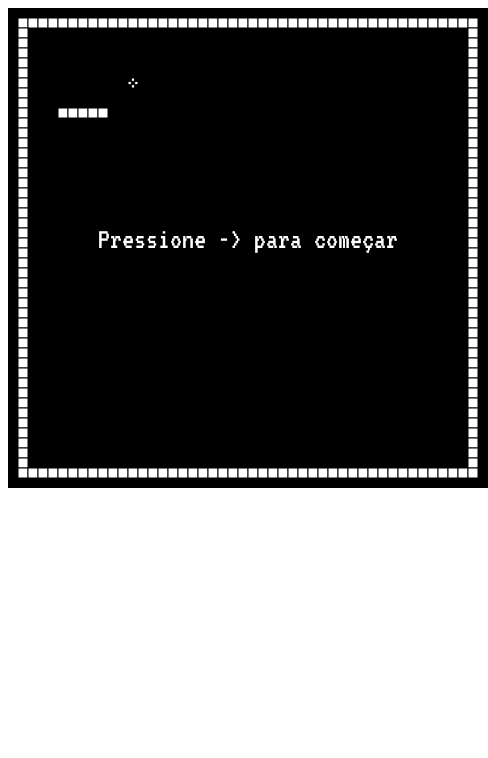
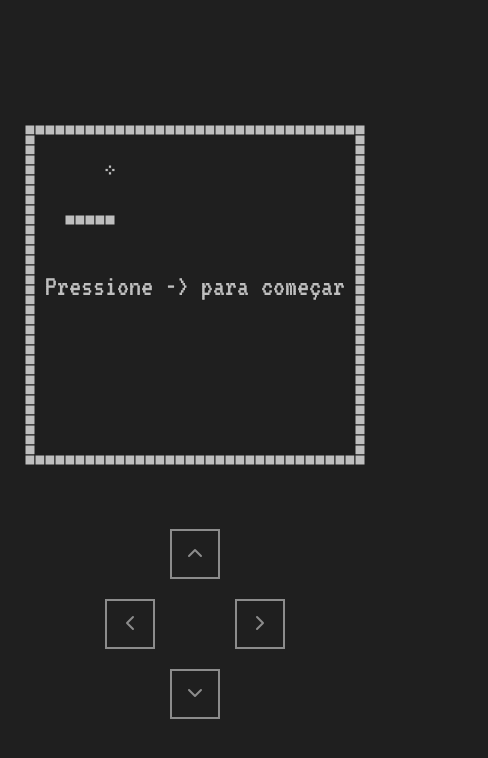
Before and after one commit to GustavoPix/Snake_js, a plain HTML site: page index.html in a window 390 px wide. Shown: the whole page, 488 px wide, since content can reach past the window. Drawn offline with Linux system fonts and the light colour scheme.

Commit message:
mobile support

```diff
--- a/index.html
+++ b/index.html
@@ -1,17 +1,46 @@
 <!DOCTYPE html>
-<html lang="en">
+<html lang="pt-br">
 <head>
     <meta charset="UTF-8">
     <meta name="viewport" content="width=device-width, initial-scale=1.0">
     <title>Snake.js</title>
     <link rel="preconnect" href="https://fonts.gstatic.com">
     <link href="https://fonts.googleapis.com/css2?family=VT323&display=swap" rel="stylesheet">
+    <link rel="stylesheet" href="/css/style.css">
 </head>
 <body>
-    <canvas width="480" height="480"></canvas>
-    <script src="/js/auxiliares.js"></script>
-    <script src="/js/screen.js"></script>
-    <script src="/js/snake.js"></script>
+    <div class="game">
+        <canvas width="360" height="360"></canvas>
+        <div class="row">
+            <button id="buttonUp">
+                <svg width="24" height="24" viewBox="0 0 24 24" fill="none" xmlns="http://www.w3.org/2000/svg">
+                    <path d="M18 15L12 9L6 15" stroke="black" stroke-width="2" stroke-linecap="round" stroke-linejoin="round"/>
+                </svg>
+            </button>
+        </div>
+        <div class="row">
+            <button id="buttonLeft">
+                <svg width="24" height="24" viewBox="0 0 24 24" fill="none" xmlns="http://www.w3.org/2000/svg">
+                    <path d="M15 18L9 12L15 6" stroke="black" stroke-width="2" stroke-linecap="round" stroke-linejoin="round"/>
+                </svg>
+            </button>
+            <button id="buttonRight">
+                <svg width="24" height="24" viewBox="0 0 24 24" fill="none" xmlns="http://www.w3.org/2000/svg">
+                    <path d="M9 18L15 12L9 6" stroke="black" stroke-width="2" stroke-linecap="round" stroke-linejoin="round"/>
+                </svg>
+            </button>
+        </div>
+        <div class="row">
+            <button id="buttonDown">
+                <svg width="24" height="24" viewBox="0 0 24 24" fill="none" xmlns="http://www.w3.org/2000/svg">
+                    <path d="M6 9L12 15L18 9" stroke="black" stroke-width="2" stroke-linecap="round" stroke-linejoin="round"/>
+                </svg>
+            </button>
+        </div>
+    </div>
+        <script src="/js/auxiliares.js"></script>
+        <script src="/js/screen.js"></script>
+        <script src="/js/snake.js"></script>
     <script src="/js/dot.js"></script>
     <script src="/js/main.js"></script>
 </body>
--- a/js/main.js
+++ b/js/main.js
@@ -48,10 +48,10 @@
         var piecesSnake = snake.GetPositions();
 
         piecesSnake.forEach(p => {
-            Screen.DrawInPoint(p.x,p.y);
+            Screen.DrawInPoint(p.x,p.y,!gameOn);
         });
         //Screen.DrawInPoint(pieceDot.x,pieceDot.y);
-        Screen.Drawpoint(pieceDot);
+        Screen.Drawpoint(pieceDot,!gameOn);
         if(gameOn)
         {
             if(gameStart)
@@ -75,8 +75,10 @@
             Screen.DrawText("Game Over", local);
             local.y += 25;
             Screen.DrawText(`Score: ${snake.GetScore()}`, local);
+            local.y += 50;
+            Screen.DrawText("Clique aqui para", local);
             local.y += 25;
-            Screen.DrawText("Clique aqui para jogar novamente", local);
+            Screen.DrawText("jogar novamente", local);
         }
     }
 
@@ -124,4 +126,20 @@
         ResetGame();
     });
 
+    document.getElementById("buttonUp").addEventListener("click",function(e){
+        snake.Up();
+    });
+
+    document.getElementById("buttonLeft").addEventListener("click",function(e){
+        snake.Left();
+    });
+
+    document.getElementById("buttonRight").addEventListener("click",function(e){
+        snake.Right();
+    });
+
+    document.getElementById("buttonDown").addEventListener("click",function(e){
+        snake.Down();
+    });
+
 })()
--- a/js/screen.js
+++ b/js/screen.js
@@ -2,12 +2,13 @@
     var tela = document.querySelector("canvas");
     var pincel = tela.getContext("2d");
 
-    var screenWidth = 480;
-    var screenHeight = 480;
+    var screenWidth = 360;
+    var screenHeight = 360;
     var bloco = 10;
     var colors = {
-        background:"#000000",
-        main:"#ffffff"
+        background:"#1F1F1F",
+        main:"#BFBFBF",
+        secondary:"#8C8C8C"
     }
 
     function DrawRect(position,width,height,fill,stroke)
@@ -52,16 +53,17 @@
         }
 
     }
-    function DrawInPoint(x,y)
+    function DrawInPoint(x,y,secondary = false)
     {
-        DrawRect(new Vector2d(x*bloco,y*bloco),bloco,bloco,colors.main,colors.background);
+        DrawRect(new Vector2d(x*bloco,y*bloco),bloco,bloco,secondary ? colors.secondary : colors.main,colors.background);
     }
-    function Drawpoint(vec)
+    function Drawpoint(vec, secondary = false)
     {
-        DrawRect(new Vector2d(vec.x * bloco, vec.y * bloco + bloco / 3),bloco / 3, bloco / 3, colors.main, colors.background);
-        DrawRect(new Vector2d(vec.x * bloco + bloco / 3, vec.y * bloco),bloco / 3, bloco / 3, colors.main, colors.background);
-        DrawRect(new Vector2d(vec.x * bloco + (bloco / 3 * 2), vec.y * bloco + bloco / 3),bloco / 3, bloco / 3, colors.main, colors.background);
-        DrawRect(new Vector2d(vec.x * bloco + bloco / 3, vec.y * bloco + (bloco / 3 * 2)),bloco / 3, bloco / 3, colors.main, colors.background);
+        var color = secondary ? colors.secondary : colors.main;
+        DrawRect(new Vector2d(vec.x * bloco, vec.y * bloco + bloco / 3),bloco / 3, bloco / 3, color, colors.background);
+        DrawRect(new Vector2d(vec.x * bloco + bloco / 3, vec.y * bloco),bloco / 3, bloco / 3, color, colors.background);
+        DrawRect(new Vector2d(vec.x * bloco + (bloco / 3 * 2), vec.y * bloco + bloco / 3),bloco / 3, bloco / 3, color, colors.background);
+        DrawRect(new Vector2d(vec.x * bloco + bloco / 3, vec.y * bloco + (bloco / 3 * 2)),bloco / 3, bloco / 3, color, colors.background);
     }
     function GetLastXBlock()
     {
@@ -81,6 +83,8 @@
         pincel.font = "30px VT323";
         pincel.fillStyle = colors.main;
         pincel.textAlign = "center";
+        pincel.strokeStyle = colors.background;
+        pincel.strokeText(text,position.x,position.y);
         pincel.fillText(text,position.x,position.y);
     }
 
--- /dev/null
+++ b/scss/style.scss
@@ -0,0 +1,35 @@
+*{
+    padding: 0;
+    margin: 0;
+    box-sizing: border-box;
+    overflow: hidden;
+}
+
+body{
+    background: #1F1F1F;
+    display: flex;
+    align-items: center;
+    justify-content: center;
+    width: 100vw;
+    height: 100vh;
+}
+
+canvas{
+    margin-bottom: 40px;
+}
+
+.row{
+    display: flex;
+    align-items: center;
+    justify-content: center;
+    button{
+        margin: 10px 40px;
+        width: 50px;
+        height: 50px;
+        background: none;
+        border: 2px solid #8C8C8C;
+        *{
+            stroke: #8C8C8C;
+        }
+    }
+}
```
Also changed, not shown: css/style.css (added), 1 other file.
